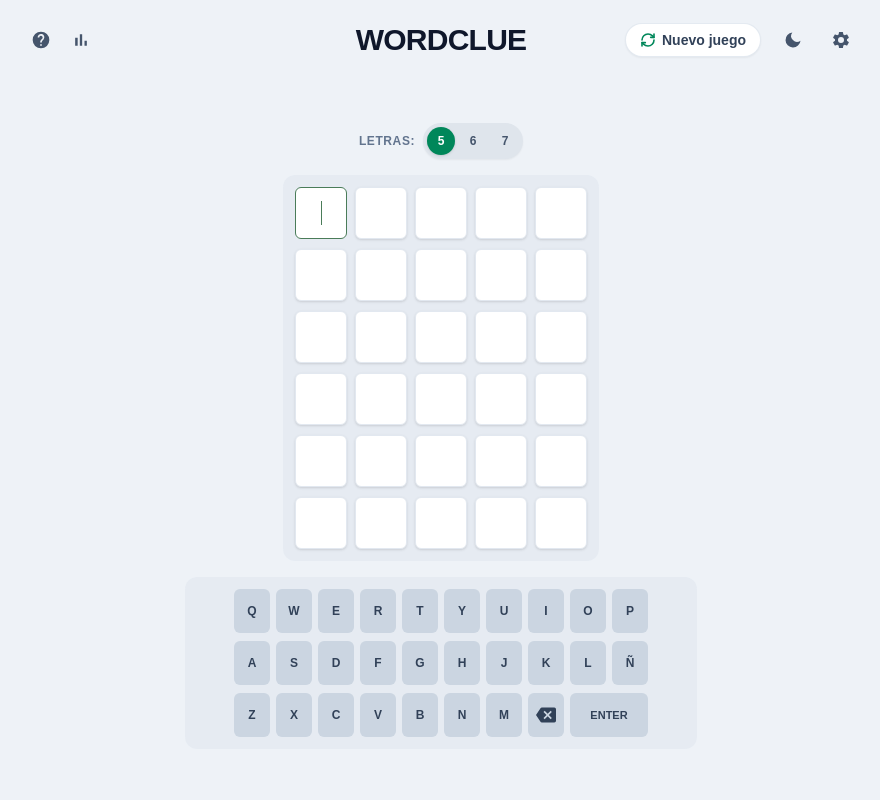
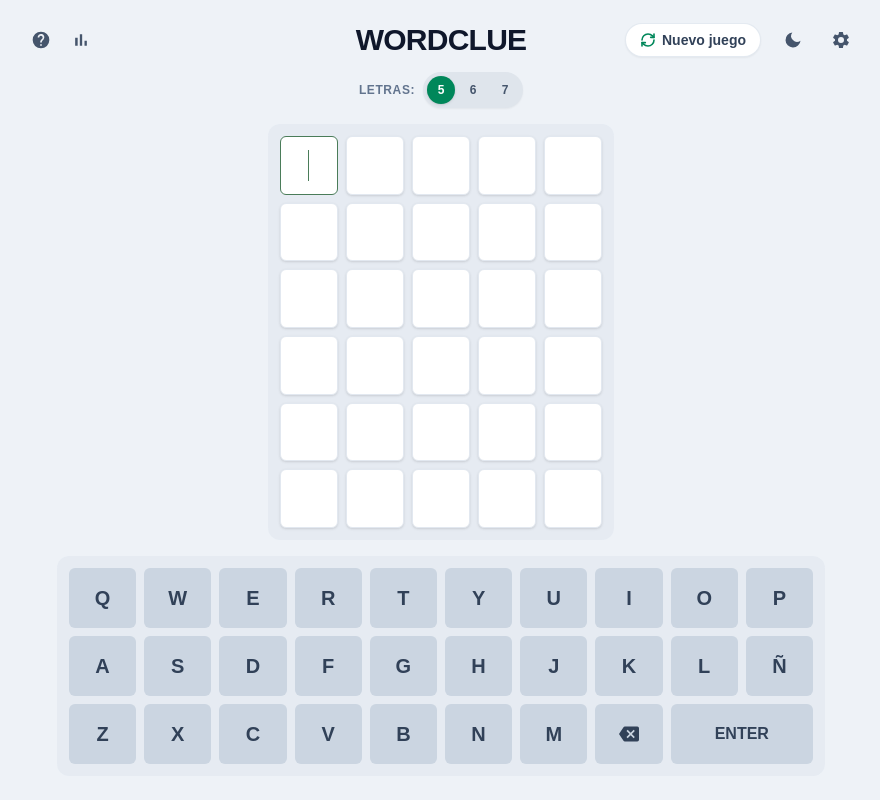
Before and after one commit to lukebro82/wordclue, a Next.js app: page / in a window 1280 px wide. Shown: the whole page, without its empty margins (199-1079 px from the left). Built offline with nearby package versions, Linux system fonts and the light colour scheme.

Commit message:
feat: implement interactive word puzzle game UI with dynamic board and keyboard

```diff
--- a/src/app/page.tsx
+++ b/src/app/page.tsx
@@ -257,7 +257,7 @@ export default function Home() {
   });
 
   return (
-    <div className="min-h-screen flex flex-col bg-[#eef2f7] dark:bg-[#121212] transition-colors duration-300">
+    <div className="h-dvh flex flex-col bg-[#eef2f7] dark:bg-[#121212] transition-colors duration-300">
       {/* ---------- Header ---------- */}
       <header className="w-full pt-2 sm:pt-3 pb-1">
         <div className="max-w-4xl mx-auto grid grid-cols-[1fr_auto_1fr] items-center px-2 sm:px-8 h-12 sm:h-14 gap-1">
@@ -323,7 +323,7 @@ export default function Home() {
       </header>
 
       {/* ---------- Main ---------- */}
-      <main className="flex-1 flex flex-col items-center justify-center gap-4 px-4 py-6">
+      <main className="flex-1 min-h-0 flex flex-col items-center justify-center gap-3 sm:gap-4 px-3 sm:px-6 pb-3 sm:pb-6 [--reserved:calc(176px+3*clamp(44px,7dvh,58px))] sm:[--reserved:calc(204px+3*clamp(52px,7.5dvh,68px))]">
         {/* Selector de cantidad de letras */}
         <div className="flex items-center gap-2">
           <span className="text-xs font-bold text-slate-500 dark:text-slate-400 tracking-wider">
@@ -347,15 +347,37 @@ export default function Home() {
           </div>
         </div>
 
-        {/* Tablero */}
-        <div className="relative">
-          <div className="p-3 rounded-xl bg-[#e2e8f0]/60 dark:bg-[#232325] flex flex-col gap-2.5">
+        {/* Tablero: se ajusta al alto disponible manteniendo la proporción */}
+        <div
+          className="relative w-full flex justify-center"
+          style={{ containerType: "inline-size" }}
+        >
+          <div
+            className={[
+              "p-2 sm:p-3 rounded-xl bg-[#e2e8f0]/60 dark:bg-[#232325] grid gap-1.5 sm:gap-2 box-border",
+              /* Mobile: todo el ancho, alto disponible (celdas hasta 1.3x más altas que anchas) */
+              "w-[100cqw] h-[min(calc(100dvh-var(--reserved)),calc(100cqw*6/var(--w)*1.3))] text-[length:calc(100cqw/var(--w)*0.45)]",
+              /* Desktop: proporción fija ajustada al alto disponible */
+              "sm:w-[min(100cqw,calc((100dvh-var(--reserved))*var(--w)/6))] sm:h-auto sm:text-[length:calc(min(100cqw,calc((100dvh-var(--reserved))*var(--w)/6))/var(--w)*0.45)]",
+            ].join(" ")}
+            style={
+              {
+                "--w": WORD_LENGTH,
+                aspectRatio: `${WORD_LENGTH} / ${MAX_ATTEMPTS}`,
+                gridTemplateRows: `repeat(${MAX_ATTEMPTS}, minmax(0, 1fr))`,
+              } as React.CSSProperties
+            }
+          >
             {Array.from({ length: MAX_ATTEMPTS }).map((_, rowIndex) => {
               const attempt = attempts[rowIndex];
               const isCurrentRow = rowIndex === currentRow && !isGameFinished;
 
               return (
-                <div key={rowIndex} className="flex gap-1.5 sm:gap-2">
+                <div
+                  key={rowIndex}
+                  className="grid gap-1.5 sm:gap-2 min-h-0"
+                  style={{ gridTemplateColumns: `repeat(${WORD_LENGTH}, minmax(0, 1fr))` }}
+                >
                   {Array.from({ length: WORD_LENGTH }).map((_, colIndex) => {
                     const cell = attempt?.[colIndex];
                     const typedLetter = isCurrentRow
@@ -369,8 +391,8 @@ export default function Home() {
                       <div
                         key={colIndex}
                         className={[
-                          "w-10 h-10 sm:w-[52px] sm:h-[52px] flex items-center justify-center rounded-md",
-                          "text-xl sm:text-2xl font-bold select-none transition-colors duration-300",
+                          "w-full h-full min-h-0 flex items-center justify-center rounded-md",
+                          "font-bold select-none transition-colors duration-300",
                           cell
                             ? CELL_STATUS[cell.status]
                             : isActive
@@ -381,7 +403,7 @@ export default function Home() {
                         ].join(" ")}
                       >
                         {isActive ? (
-                          <span className="caret-blink w-px h-6 bg-[#4a7c59] dark:bg-[#43a047]" />
+                          <span className="caret-blink w-px h-[1em] bg-[#4a7c59] dark:bg-[#43a047]" />
                         ) : (
                           letter
                         )}
@@ -395,7 +417,7 @@ export default function Home() {
 
           {/* Mensaje de error (toast) */}
           {error && (
-            <div className="absolute left-1/2 -top-10 -translate-x-1/2 whitespace-nowrap rounded-md bg-slate-900 text-white dark:bg-white dark:text-black text-sm font-semibold px-4 py-2 shadow-lg">
+            <div className="absolute left-1/2 top-2 -translate-x-1/2 z-10 max-w-[95%] text-center rounded-md bg-slate-900 text-white dark:bg-white dark:text-black text-sm font-semibold px-4 py-2 shadow-lg">
               {error}
             </div>
           )}
@@ -403,20 +425,24 @@ export default function Home() {
 
         {/* Mensajes de fin de juego */}
         {won && (
-          <p className="text-[#4a7c59] dark:text-[#43a047] font-semibold text-lg">
+          <p className="text-[#4a7c59] dark:text-[#43a047] font-semibold text-base sm:text-lg text-center">
             🎉 ¡Correcto! La palabra era {secretWord?.raw.toUpperCase()}.
           </p>
         )}
         {gameOver && !won && (
-          <p className="text-red-600 dark:text-red-400 font-semibold text-lg">
+          <p className="text-red-600 dark:text-red-400 font-semibold text-base sm:text-lg text-center">
             😞 Perdiste. La palabra era <strong>{secretWord?.raw.toUpperCase()}</strong>.
           </p>
         )}
 
-        {/* Teclado virtual */}
-        <div className="w-full max-w-lg p-3 rounded-xl bg-[#e2e8f0]/60 dark:bg-[#232325] flex flex-col gap-2">
+        {/* Teclado virtual: ocupa todo el ancho disponible */}
+        <div className="w-full max-w-3xl p-2 sm:p-3 rounded-xl bg-[#e2e8f0]/60 dark:bg-[#232325] flex flex-col gap-1.5 sm:gap-2">
           {KEYBOARD_ROWS.map((row, i) => (
-            <div key={i} className="flex justify-center gap-1.5">
+            <div
+              key={i}
+              className="grid gap-1 sm:gap-2"
+              style={{ gridTemplateColumns: "repeat(20, minmax(0, 1fr))" }}
+            >
               {row.map((key) => {
                 const isWide = key === "ENTER";
                 const status = keyStatuses[key];
@@ -424,10 +450,11 @@ export default function Home() {
                   <button
                     key={key}
                     onClick={() => handleKey(key)}
+                    style={{ gridColumn: isWide ? "span 4" : "span 2" }}
                     className={[
-                      "h-11 rounded-md flex items-center justify-center font-bold select-none",
+                      "h-[clamp(44px,7dvh,58px)] sm:h-[clamp(52px,7.5dvh,68px)] rounded-md flex items-center justify-center font-bold select-none min-w-0",
                       "transition-colors duration-200 cursor-pointer active:scale-95",
-                      isWide ? "flex-[2] max-w-[78px] text-[11px]" : "flex-1 max-w-9 text-xs",
+                      isWide ? "text-xs sm:text-base" : "text-sm sm:text-xl",
                       status
                         ? KEY_STATUS[status]
                         : "bg-[#cbd5e1] text-slate-700 hover:bg-[#b8c4d4] dark:bg-[#3a3a3c] dark:text-white dark:hover:bg-[#4a4a4c]",
```
